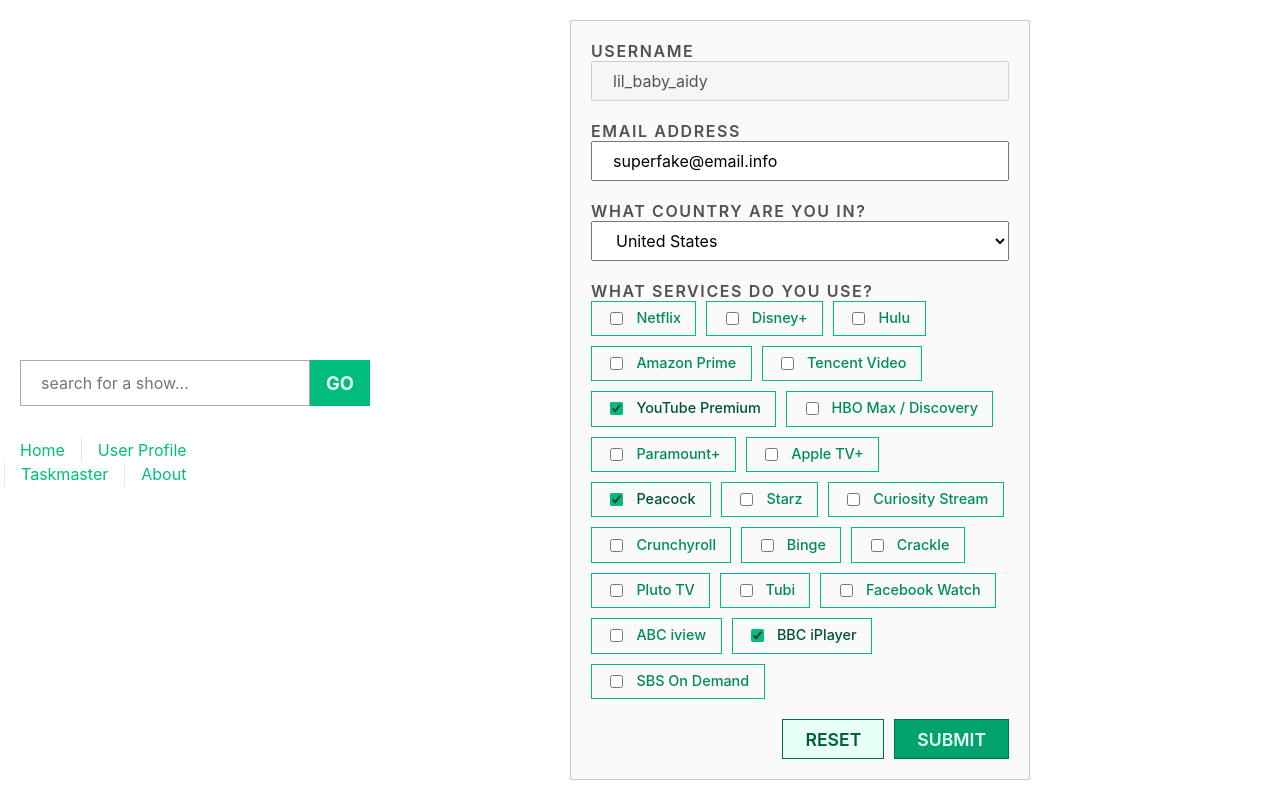
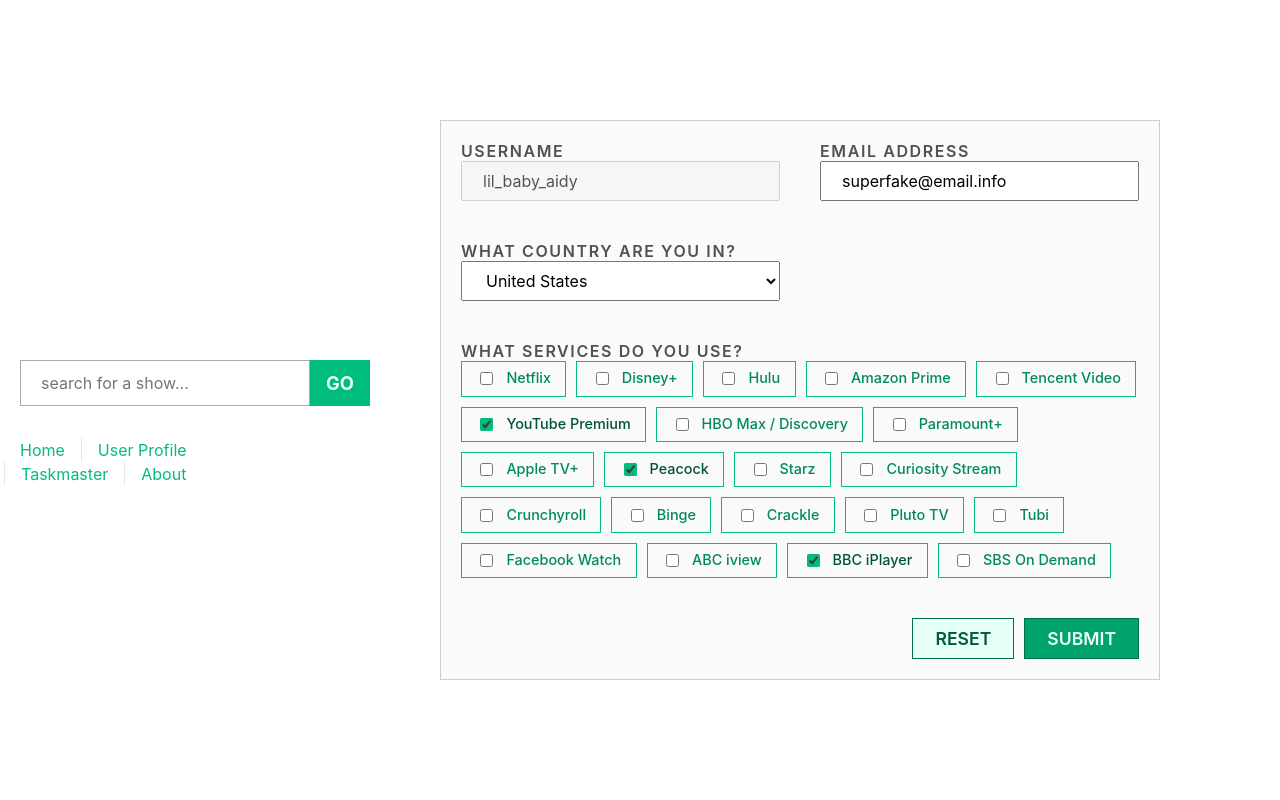
Before and after one commit to Adam-Thometz/vite-test, a Vue app: page /user/1 in a window 1280 px wide. Built offline with nearby package versions, Linux system fonts and the light colour scheme.

Commit message:
UserProfile style

```diff
--- a/src/views/UserProfile/UserProfile.scss
+++ b/src/views/UserProfile/UserProfile.scss
@@ -8,9 +8,10 @@
     background: #fafafa;
     padding: 20px;
     width: 100%;
-    max-width: 460px;
+    max-width: 720px;
     display: grid;
-    gap: 20px;
+    grid-template-columns: repeat(2, 1fr);
+    gap: 40px;
     fieldset {
       .input-label {
         display: block;
@@ -29,6 +30,7 @@
       }
     }
     fieldset.checkboxes {
+      grid-column: span 2;
       legend {
         display: block;
         text-transform: uppercase;
@@ -64,6 +66,7 @@
       }
     }
     .button-holder {
+      grid-column: span 2;
       display: flex;
       justify-content: flex-end;
       gap: 10px;
```
